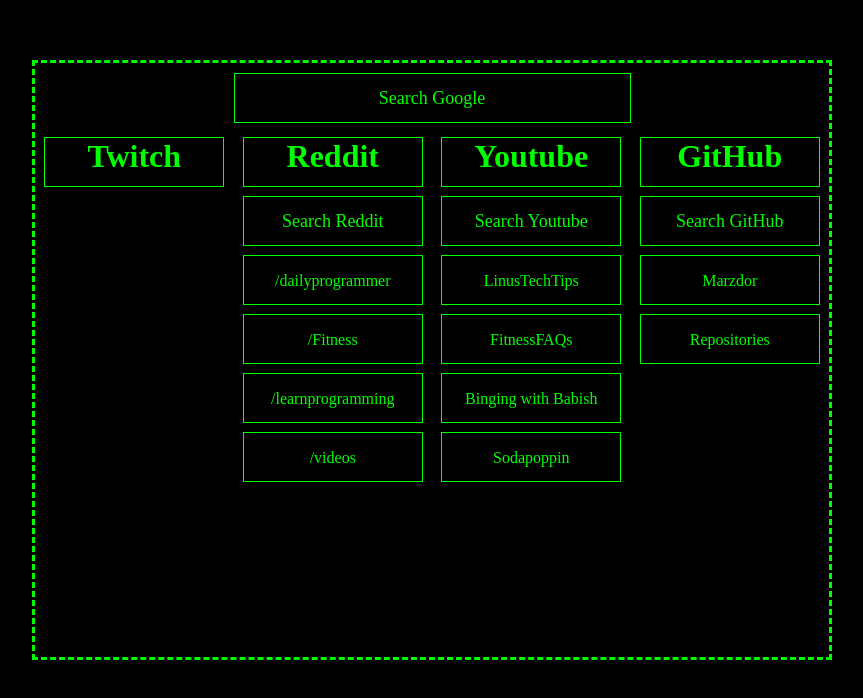
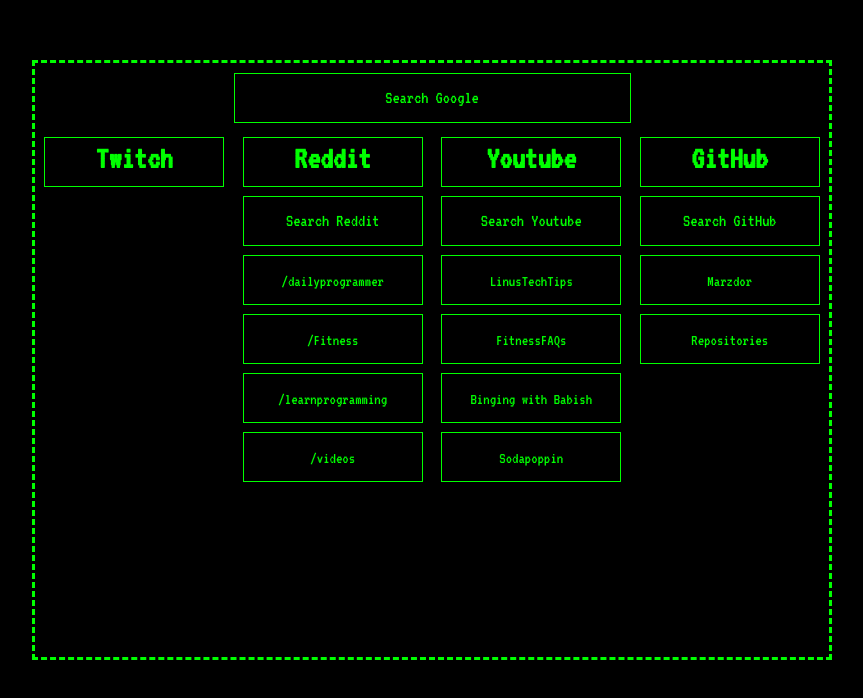
Before and after one commit to Marzdor/start-page, a website: page docs/index.html in a window 1280 px wide. Shown: the part 130-828 px from the top of the page, without its empty margins (208-1071 px from the left). Drawn offline with Linux system fonts and the light colour scheme; no server answers.

Commit message:
change font for all text

```diff
--- a/assests/css/base/_global.css
+++ b/assests/css/base/_global.css
@@ -1,5 +1,6 @@
 * {
   box-sizing: border-box;
+  font-family: 'VT323', monospace;
 }
 
 a {
--- a/assests/css/main.css
+++ b/assests/css/main.css
@@ -1,3 +1,4 @@
+@import url('https://fonts.googleapis.com/css?family=VT323');
 @import "normalize.css";
 @import "base/_variables";
 @import "base/_global";
--- a/assests/css/modules/_content.css
+++ b/assests/css/modules/_content.css
@@ -15,6 +15,7 @@
         &-header {
             border: 1px solid lime;
             width: $widthContent;
+            line-height: 40px;
             height: 50px;
             font-size: 2rem;
             font-weight: 600;
--- a/docs/assests/css/styles.css
+++ b/docs/assests/css/styles.css
@@ -1,119 +1,94 @@
+@import url('https://fonts.googleapis.com/css?family=VT323');
 /*! normalize.css v8.0.0 | MIT License | github.com/necolas/normalize.css */
-
 /* Document
    ========================================================================== */
-
 /**
  * 1. Correct the line height in all browsers.
  * 2. Prevent adjustments of font size after orientation changes in iOS.
  */
-
 html {
   line-height: 1.15; /* 1 */
   -webkit-text-size-adjust: 100%; /* 2 */
 }
-
 /* Sections
    ========================================================================== */
-
 /**
  * Remove the margin in all browsers.
  */
-
 body {
   margin: 0;
 }
-
 /**
  * Correct the font size and margin on `h1` elements within `section` and
  * `article` contexts in Chrome, Firefox, and Safari.
  */
-
 h1 {
   font-size: 2em;
   margin: 0.67em 0;
 }
-
 /* Grouping content
    ========================================================================== */
-
 /**
  * 1. Add the correct box sizing in Firefox.
  * 2. Show the overflow in Edge and IE.
  */
-
 hr {
   box-sizing: content-box; /* 1 */
   height: 0; /* 1 */
   overflow: visible; /* 2 */
 }
-
 /**
  * 1. Correct the inheritance and scaling of font size in all browsers.
  * 2. Correct the odd `em` font sizing in all browsers.
  */
-
 pre {
   font-family: monospace, monospace; /* 1 */
   font-size: 1em; /* 2 */
 }
-
 /* Text-level semantics
    ========================================================================== */
-
 /**
  * Remove the gray background on active links in IE 10.
  */
-
 a {
   background-color: transparent;
 }
-
 /**
  * 1. Remove the bottom border in Chrome 57-
  * 2. Add the correct text decoration in Chrome, Edge, IE, Opera, and Safari.
  */
-
 abbr[title] {
   border-bottom: none; /* 1 */
   text-decoration: underline; /* 2 */
   text-decoration: underline dotted; /* 2 */
 }
-
 /**
  * Add the correct font weight in Chrome, Edge, and Safari.
  */
-
 b,
 strong {
   font-weight: bolder;
 }
-
 /**
  * 1. Correct the inheritance and scaling of font size in all browsers.
  * 2. Correct the odd `em` font sizing in all browsers.
  */
-
 code,
 kbd,
 samp {
   font-family: monospace, monospace; /* 1 */
   font-size: 1em; /* 2 */
 }
-
 /**
  * Add the correct font size in all browsers.
  */
-
 small {
   font-size: 80%;
 }
-
 /**
  * Prevent `sub` and `sup` elements from affecting the line height in
  * all browsers.
  */
-
 sub,
 sup {
   font-size: 75%;
@@ -121,34 +96,26 @@
   position: relative;
   vertical-align: baseline;
 }
-
 sub {
   bottom: -0.25em;
 }
-
 sup {
   top: -0.5em;
 }
-
 /* Embedded content
    ========================================================================== */
-
 /**
  * Remove the border on images inside links in IE 10.
  */
-
 img {
   border-style: none;
 }
-
 /* Forms
    ========================================================================== */
-
 /**
  * 1. Change the font styles in all browsers.
  * 2. Remove the margin in Firefox and Safari.
  */
-
 button,
 input,
 optgroup,
@@ -159,42 +126,34 @@
   line-height: 1.15; /* 1 */
   margin: 0; /* 2 */
 }
-
 /**
  * Show the overflow in IE.
  * 1. Show the overflow in Edge.
  */
-
 button,
 input { /* 1 */
   overflow: visible;
 }
-
 /**
  * Remove the inheritance of text transform in Edge, Firefox, and IE.
  * 1. Remove the inheritance of text transform in Firefox.
  */
-
 button,
 select { /* 1 */
   text-transform: none;
 }
-
 /**
  * Correct the inability to style clickable types in iOS and Safari.
  */
-
 button,
 [type="button"],
 [type="reset"],
 [type="submit"] {
   -webkit-appearance: button;
 }
-
 /**
  * Remove the inner border and padding in Firefox.
  */
-
 button::-moz-focus-inner,
 [type="button"]::-moz-focus-inner,
 [type="reset"]::-moz-focus-inner,
@@ -202,33 +161,27 @@
   border-style: none;
   padding: 0;
 }
-
 /**
  * Restore the focus styles unset by the previous rule.
  */
-
 button:-moz-focusring,
 [type="button"]:-moz-focusring,
 [type="reset"]:-moz-focusring,
 [type="submit"]:-moz-focusring {
   outline: 1px dotted ButtonText;
 }
-
 /**
  * Correct the padding in Firefox.
  */
-
 fieldset {
   padding: 0.35em 0.75em 0.625em;
 }
-
 /**
  * 1. Correct the text wrapping in Edge and IE.
  * 2. Correct the color inheritance from `fieldset` elements in IE.
  * 3. Remove the padding so developers are not caught out when they zero out
  *    `fieldset` elements in all browsers.
  */
-
 legend {
   box-sizing: border-box; /* 1 */
   color: inherit; /* 2 */
@@ -237,129 +190,101 @@
   padding: 0; /* 3 */
   white-space: normal; /* 1 */
 }
-
 /**
  * Add the correct vertical alignment in Chrome, Firefox, and Opera.
  */
-
 progress {
   vertical-align: baseline;
 }
-
 /**
  * Remove the default vertical scrollbar in IE 10+.
  */
-
 textarea {
   overflow: auto;
 }
-
 /**
  * 1. Add the correct box sizing in IE 10.
  * 2. Remove the padding in IE 10.
  */
-
 [type="checkbox"],
 [type="radio"] {
   box-sizing: border-box; /* 1 */
   padding: 0; /* 2 */
 }
-
 /**
  * Correct the cursor style of increment and decrement buttons in Chrome.
  */
-
 [type="number"]::-webkit-inner-spin-button,
 [type="number"]::-webkit-outer-spin-button {
   height: auto;
 }
-
 /**
  * 1. Correct the odd appearance in Chrome and Safari.
  * 2. Correct the outline style in Safari.
  */
-
 [type="search"] {
   -webkit-appearance: textfield; /* 1 */
   outline-offset: -2px; /* 2 */
 }
-
 /**
  * Remove the inner padding in Chrome and Safari on macOS.
  */
-
 [type="search"]::-webkit-search-decoration {
   -webkit-appearance: none;
 }
-
 /**
  * 1. Correct the inability to style clickable types in iOS and Safari.
  * 2. Change font properties to `inherit` in Safari.
  */
-
 ::-webkit-file-upload-button {
   -webkit-appearance: button; /* 1 */
   font: inherit; /* 2 */
 }
-
 /* Interactive
    ========================================================================== */
-
 /*
  * Add the correct display in Edge, IE 10+, and Firefox.
  */
-
 details {
   display: block;
 }
-
 /*
  * Add the correct display in all browsers.
  */
-
 summary {
   display: list-item;
 }
-
 /* Misc
    ========================================================================== */
-
 /**
  * Add the correct display in IE 10+.
  */
-
 template {
   display: none;
 }
-
 /**
  * Add the correct display in IE 10.
  */
-
 [hidden] {
   display: none;
 }
-
 * {
   box-sizing: border-box;
+  font-family: 'VT323', monospace;
 }
-
 a {
   text-decoration: none;
   color: lime;
 }
-
 input:focus,
 select:focus,
 textarea:focus,
 button:focus {
   outline: none;
 }
-
 body {
   background-color: #000;
 }
-
 .container {
     width: 800px;
     height: 600px;
@@ -370,36 +295,30 @@
     grid-template-rows: 70px 530px;
     border: 3px dashed lime;
 }
-
 .container-reddit {
         grid-column: 2 / span 1;
         grid-row: 2 / span 1;
         grid-template-rows: repeat(9, 1fr);
     }
-
 .container-youtube {
         grid-column: 3 / span 1;
         grid-row: 2 / span 1;
         grid-template-rows: repeat(9, 1fr);
     }
-
 .container-github {
         grid-column: 4 / span 1;
         grid-row: 2 / span 1;
         grid-template-rows: repeat(9, 1fr);
     }
-
 .container-twitch {
         grid-column: 1 / span 1;
         grid-row: 2 / span 1;
         grid-template-rows: repeat(9, 1fr);
     }
-
 .container-google {
         grid-column: 2 / span 2;
         grid-row: 1 / span 1;
     }
-
 .content {
     width: 180px;
     display: grid;
@@ -408,30 +327,26 @@
     align-items: center;
     text-align: center;
 }
-
 .content--google {
         width: 100%;
     }
-
 .content--google>input {
             width: 100%;
         }
-
 .content-sub-header {
             border: 1px solid lime;
             width: 180px;
+            line-height: 40px;
             height: 50px;
             font-size: 2rem;
             font-weight: 600;
         }
-
 .content-sub-body {
             border: 1px solid lime;
             line-height: 50px;
             height: 50px;
             width: 180px;
         }
-
 .content-sub-search {
             border: 1px solid lime;
             height: 50px;
@@ -442,11 +357,9 @@
             font-size: 1.125rem;
             text-align: center;
         }
-
 .content-sub-search::placeholder {
                 color: lime;
             }
-
 .content-stream {
         display: grid;
         grid-template-columns: 50px 125px;
@@ -455,18 +368,15 @@
         align-items: center;
         justify-items: center;
     }
-
 .content-stream-logo {
             grid-row: 1 / span 2;
             grid-column: 1 / span 1;
             height: 50px;
         }
-
 .content-stream-name {
             grid-column: 2/ span 1;
             grid-row: 1 / span 1;
         }
-
 .content-stream-game {
             grid-column: 2/ span 1;
             grid-row: 2 / span 1;
```
